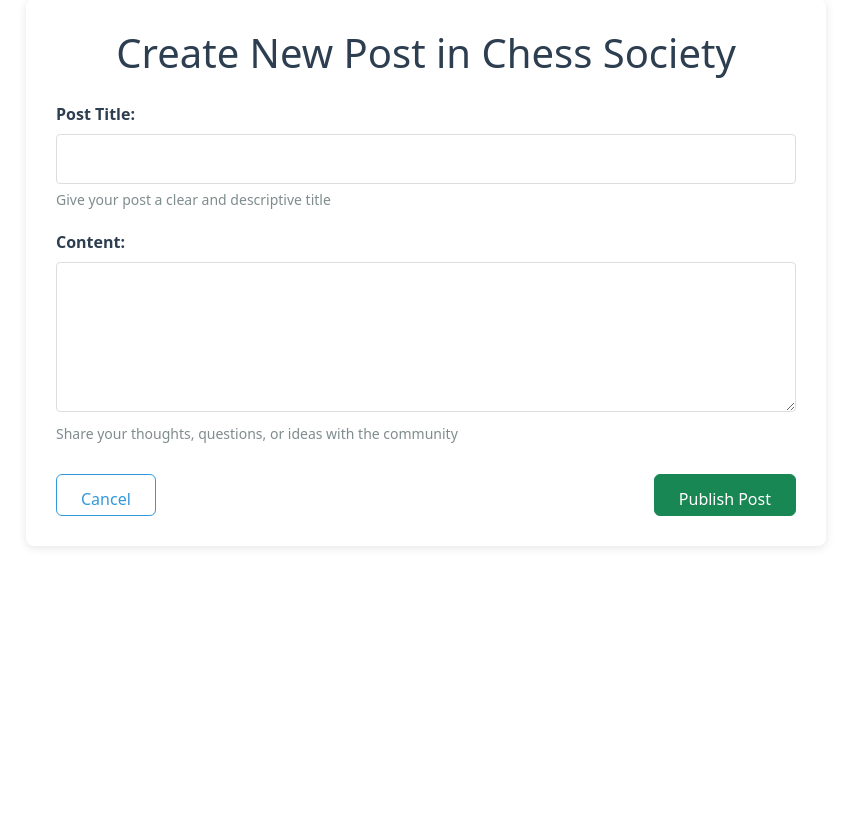
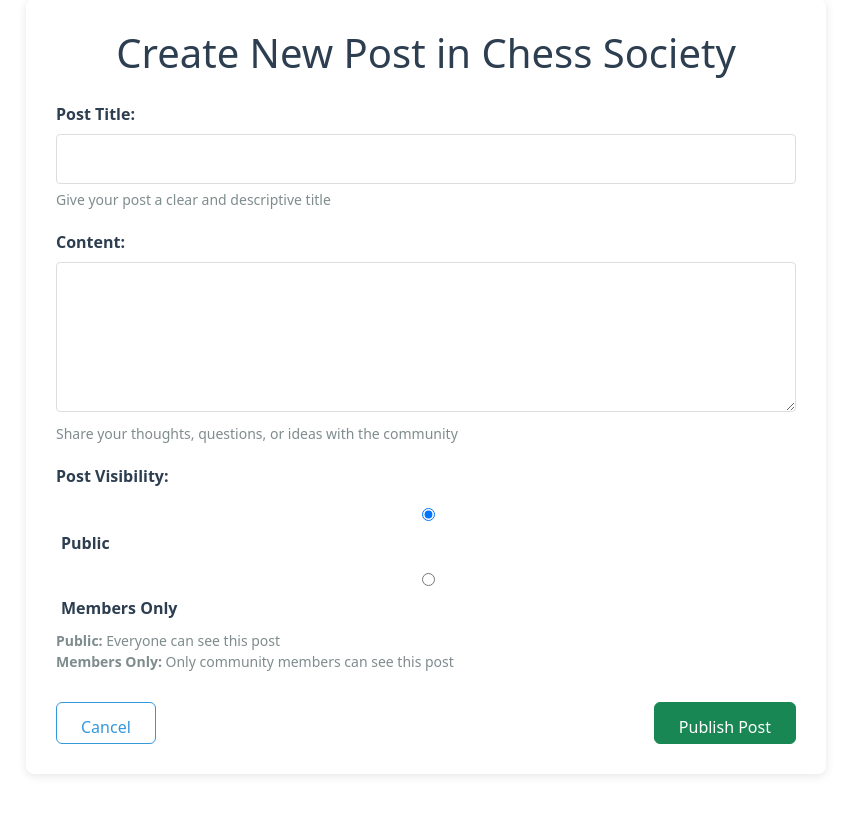
Before and after one commit to saz-v1/DaESD, a Django app: page /communities/chess-society/post/create/ in a window 1280 px wide. Shown: the part 143-967 px from the top of the page, without its empty margins (214-1065 px from the left). Before the commit the page ends 691 px from the top, so only its background shows below. Run offline with Django 5.2, Linux system fonts and the light colour scheme; a user stored in the database is signed in; data comes from the database, SQL or seed files in the repository.

Commit message:
Commiunity posts now have a visibility selection.

```diff
--- a/communities/forms.py
+++ b/communities/forms.py
@@ -12,9 +12,10 @@ class CommunityForm(forms.ModelForm):
 class PostForm(forms.ModelForm):
     class Meta:
         model = Post
-        fields = ['title', 'content']
+        fields = ['title', 'content', 'visibility']
         widgets = {
             'content': forms.Textarea(attrs={'rows': 5}),
+            'visibility': forms.RadioSelect(attrs={'class': 'visibility-options'}),
         }
 
 class CommentForm(forms.ModelForm):
--- a/communities/models.py
+++ b/communities/models.py
@@ -53,12 +53,18 @@ class Membership(models.Model):
 
 
 class Post(models.Model):
+    VISIBILITY_CHOICES = [
+        ('public', 'Public'),
+        ('members_only', 'Members Only'),
+    ]
+
     title = models.CharField(max_length=200)
     content = models.TextField()
     created_at = models.DateTimeField(auto_now_add=True)
     updated_at = models.DateTimeField(auto_now=True)
     author = models.ForeignKey(User, on_delete=models.CASCADE)
     community = models.ForeignKey(Community, on_delete=models.CASCADE, related_name='posts')
+    visibility = models.CharField(max_length=20, choices=VISIBILITY_CHOICES, default='public')
 
     def __str__(self):
         return self.title
--- a/communities/views.py
+++ b/communities/views.py
@@ -34,8 +34,15 @@ def community_list(request):
 
 def community_detail(request, slug):
     community = get_object_or_404(Community, slug=slug)
-    posts = community.posts.all()
     is_member = request.user.is_authenticated and community.members.filter(id=request.user.id).exists()
+
+    # Get posts based on visibility
+    if is_member:
+        # Members can see all posts
+        posts = community.posts.all()
+    else:
+        # Non-members can only see public posts
+        posts = community.posts.filter(visibility='public')
 
     # Filter events based on ?filter=upcoming or ?filter=past
     filter_type = request.GET.get('filter', 'upcoming')
@@ -43,7 +50,6 @@ def community_detail(request, slug):
         events = community.events.filter(start_time__lt=timezone.now()).order_by('-start_time')
     else:
         events = community.events.filter(start_time__gte=timezone.now()).order_by('start_time')
-
 
     if request.user.is_authenticated:
         try:
@@ -224,6 +230,12 @@ def create_post(request, community_slug):
 def post_detail(request, community_slug, post_id):
     community = get_object_or_404(Community, slug=community_slug)
     post = get_object_or_404(Post, id=post_id, community=community)
+
+    # Check if user can view the post
+    is_member = request.user.is_authenticated and community.members.filter(id=request.user.id).exists()
+    if not is_member and post.visibility == 'members_only':
+        return HttpResponseForbidden("This post is only visible to community members")
+
     comments = post.comments.all()
 
     # Comment form for logged in users
--- a/templates/communities/post_form.html
+++ b/templates/communities/post_form.html
@@ -29,6 +29,20 @@
             <div class="help-text">Share your thoughts, questions, or ideas with the community</div>
         </div>
 
+        <div class="form-group">
+            <label>Post Visibility:</label>
+            <div class="visibility-options">
+                {{ form.visibility }}
+            </div>
+            {% if form.visibility.errors %}
+            <div class="form-error">{{ form.visibility.errors }}</div>
+            {% endif %}
+            <div class="help-text">
+                <strong>Public:</strong> Everyone can see this post<br>
+                <strong>Members Only:</strong> Only community members can see this post
+            </div>
+        </div>
+
         <div class="form-actions">
             <a href="{% url 'community_detail' slug=community.slug %}" class="btn btn-outline">Cancel</a>
             {% if edit_mode %}
@@ -39,4 +53,30 @@
         </div>
     </form>
 </div>
+
+<style>
+    .visibility-options {
+        margin: 10px 0;
+    }
+
+    .visibility-options ul {
+        list-style: none;
+        padding: 0;
+        margin: 0;
+    }
+
+    .visibility-options li {
+        margin: 5px 0;
+    }
+
+    .visibility-options label {
+        margin-left: 5px;
+    }
+
+    .help-text {
+        color: #666;
+        font-size: 0.9em;
+        margin-top: 5px;
+    }
+</style>
 {% endblock %}
```
Also changed, not shown: templates/communities/community_detail.html (+24 -0 lines), communities/migrations/0002_add_post_visibility.py (added).
